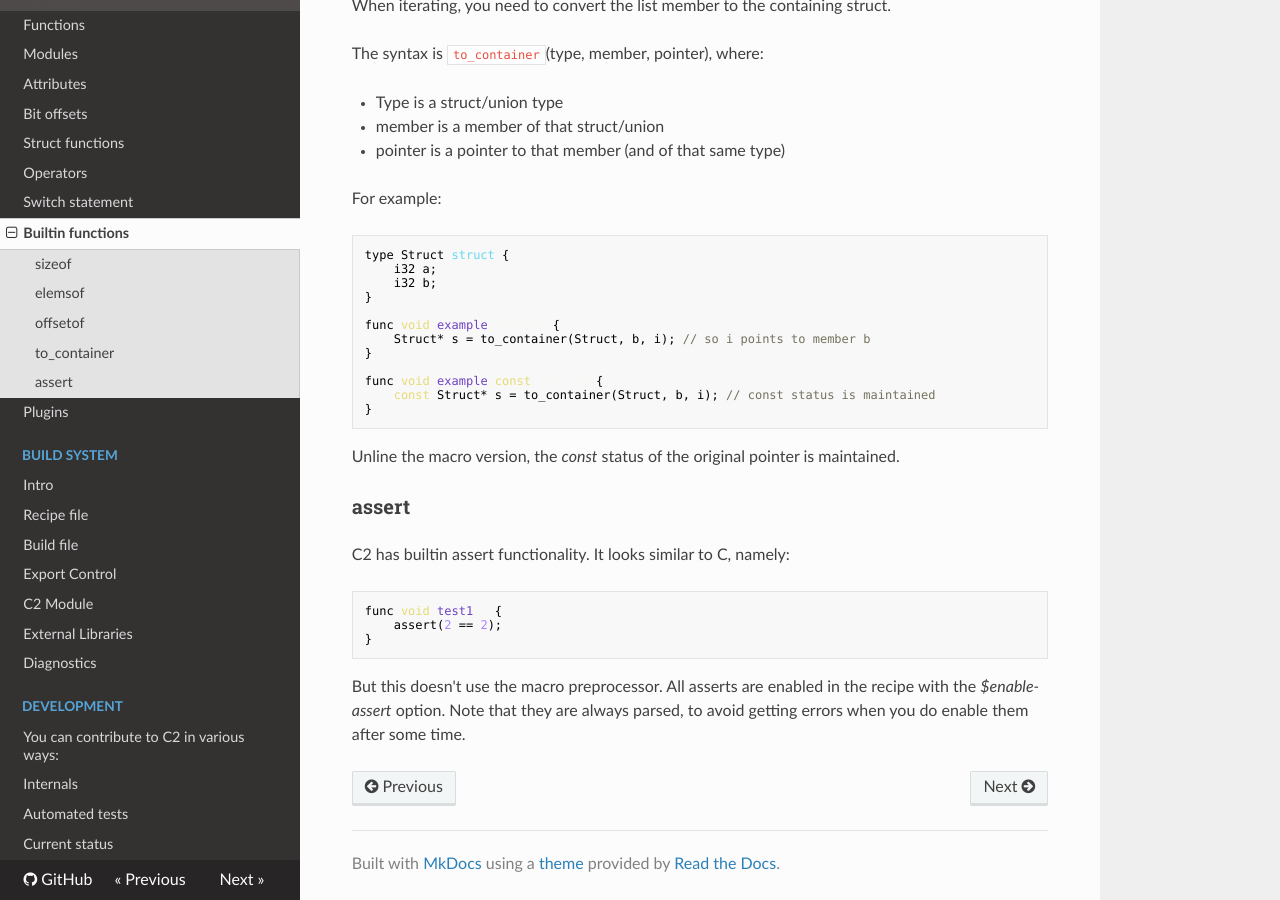
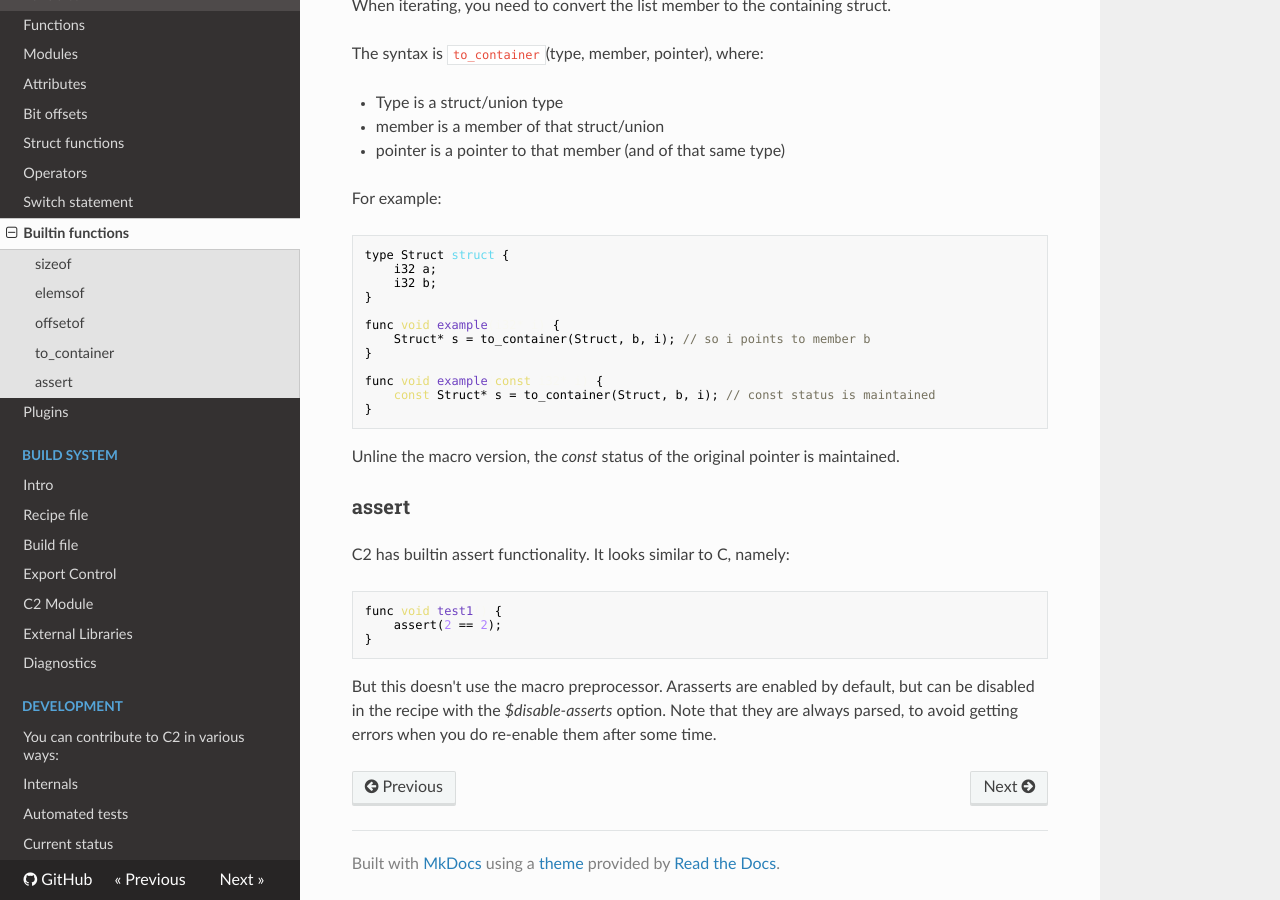
Before and after one commit to c2lang/documentation, an MkDocs documentation site: the page built from documentation/docs/language/builtin_functions.md, in a window 1280 px wide and 900 px high, scrolled down 1410 px. Built offline with MkDocs 1.6.1, drawn with Linux system fonts in a browser that asks for light colours; nearby versions of some CDN libraries; old or Windows-style settings are respelled for this version of MkDocs.

Commit message:
recipe: update enable-assert -> disable-asserts

````diff
--- a/documentation/docs/language/builtin_functions.md
+++ b/documentation/docs/language/builtin_functions.md
@@ -99,6 +99,6 @@ func void test1() {
 }
 ```
 
-But this doesn't use the macro preprocessor. All asserts are enabled in the recipe with the
-*$enable-assert* option. Note that they are always parsed, to avoid getting errors when you do
-enable them after some time.
+But this doesn't use the macro preprocessor. Arasserts are enabled by default, but can be disabled
+in the recipe with the *$disable-asserts* option. Note that they are always parsed, to avoid getting
+errors when you do re-enable them after some time.
````
Also changed, not shown: documentation/docs/build_system/recipe_file.md (+1 -1 lines).
